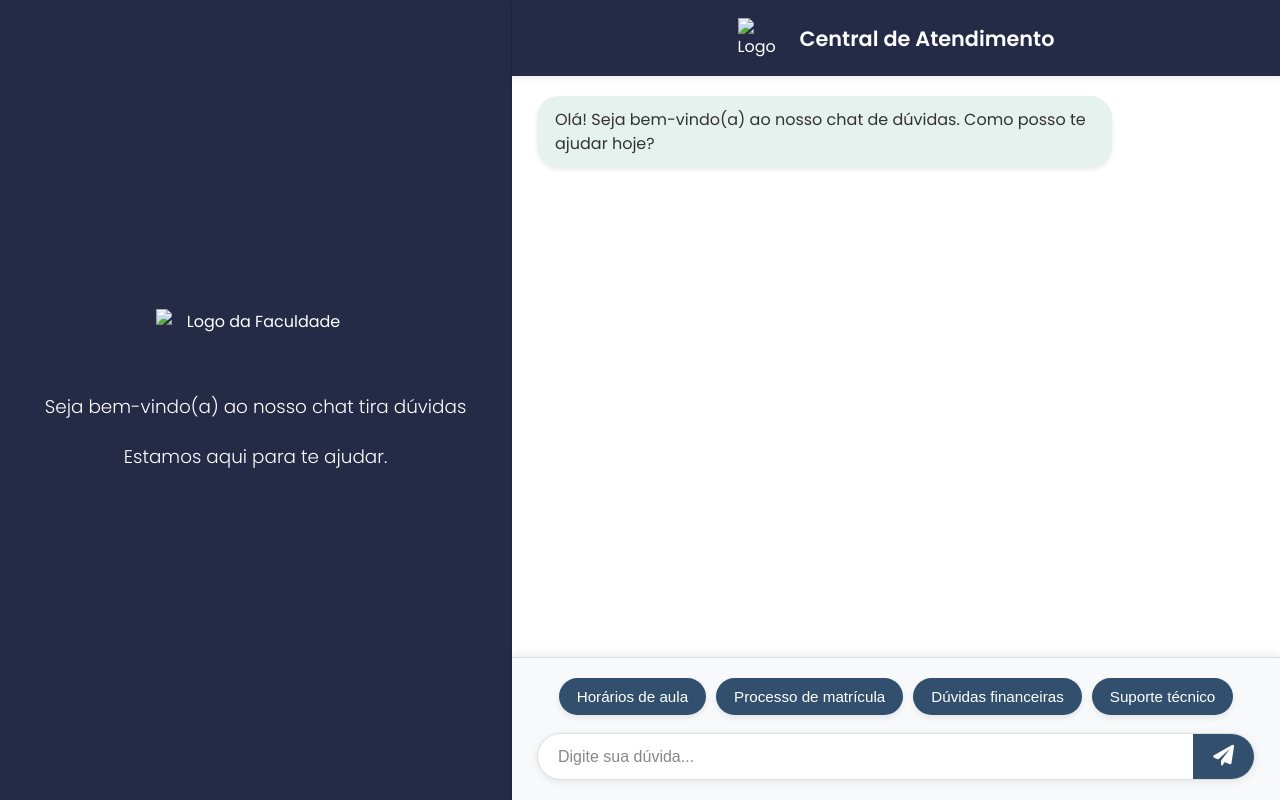
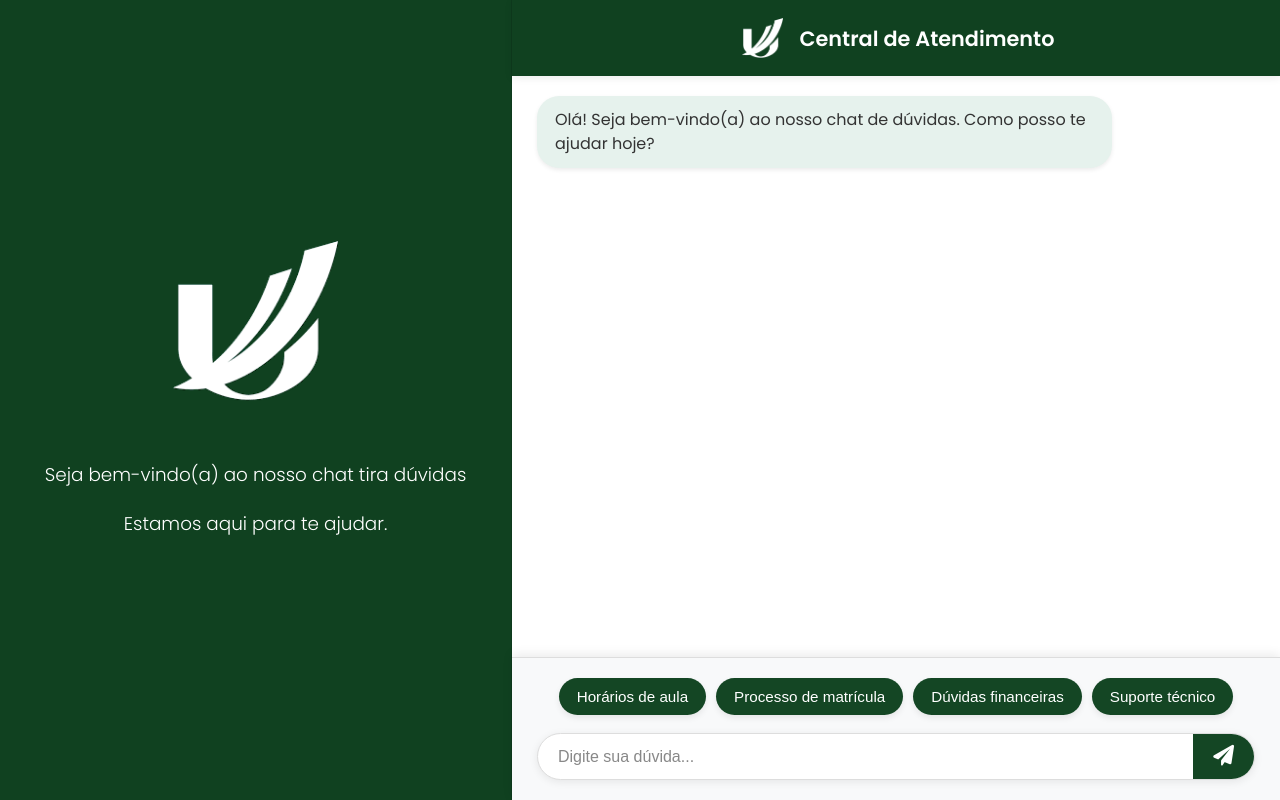
Before and after one commit to gusttamartins01/chatbot-teste, a website: page public/index.html in a window 1280 px wide. Drawn offline with Linux system fonts and the light colour scheme.

Commit message:
alteração das cores do background para verde escuro

```diff
--- a/public/index.html
+++ b/public/index.html
@@ -14,7 +14,7 @@
 <body>
     <div class="chat-container">
         <div class="sidebar">
-            <img src="" alt="Logo da Faculdade" class="college-logo">
+            <img src="Background.png" alt="Logo da Faculdade" class="college-logo">
             <div class="sidebar-text">
                 <p>Seja bem-vindo(a) ao nosso chat tira dúvidas</p>
                 <p>Estamos aqui para te ajudar.</p>
@@ -22,7 +22,7 @@
         </div>
         <div class="chat-main">
             <div class="chat-header">
-                <img src="" alt="Logo da Faculdade" class="header-logo">
+                <img src="Background.png" alt="Logo da Faculdade" class="header-logo">
                 <span>Central de Atendimento</span>
             </div>
             <div class="chat-messages" id="chat-messages">
--- a/public/style.css
+++ b/public/style.css
@@ -1,7 +1,7 @@
 :root {
     /* Paleta de Cores da Unifametro (adaptada para modernidade) */
-    --primary-green: #252a47; /* Verde escuro principal */
-    --secondary-green: #32506e; /* Verde um pouco mais claro para acentos */
+    --primary-green: #104120; /* Verde escuro principal */
+    --secondary-green:  #144624; /* Verde um pouco mais claro para acentos */
     --light-green: #e6f2ed; /* Verde muito claro para fundos sutis */
     --orange-accent: #ff9800; /* Laranja para destaque (mensagens enviadas) */
     --text-dark: #333333;
@@ -73,7 +73,7 @@ body {
 }
 
 .chat-header {
-    background-color: #252a47; /* Verde ligeiramente mais claro */
+    background-color: #104120; /* Verde ligeiramente mais claro */
     color: var(--text-light);
     padding: 18px 25px; /* Mais padding */
     display: flex;
```
